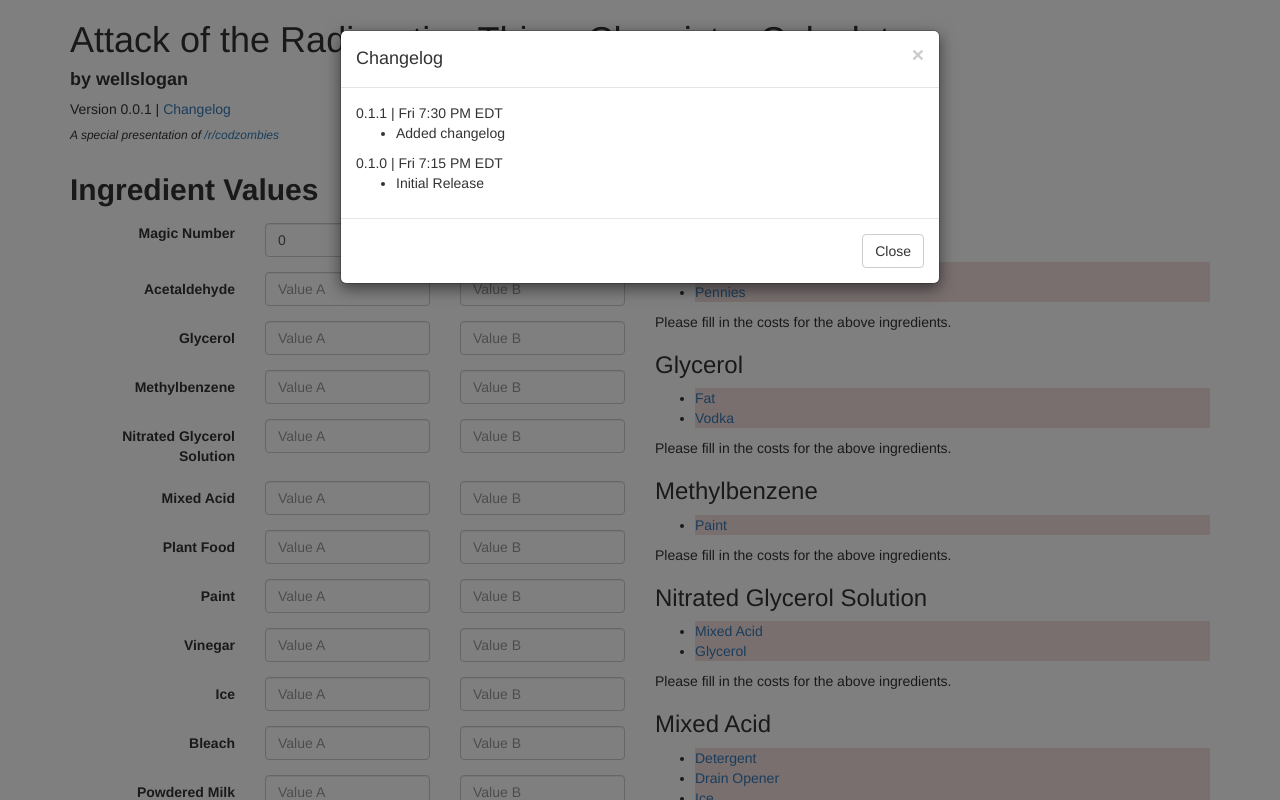
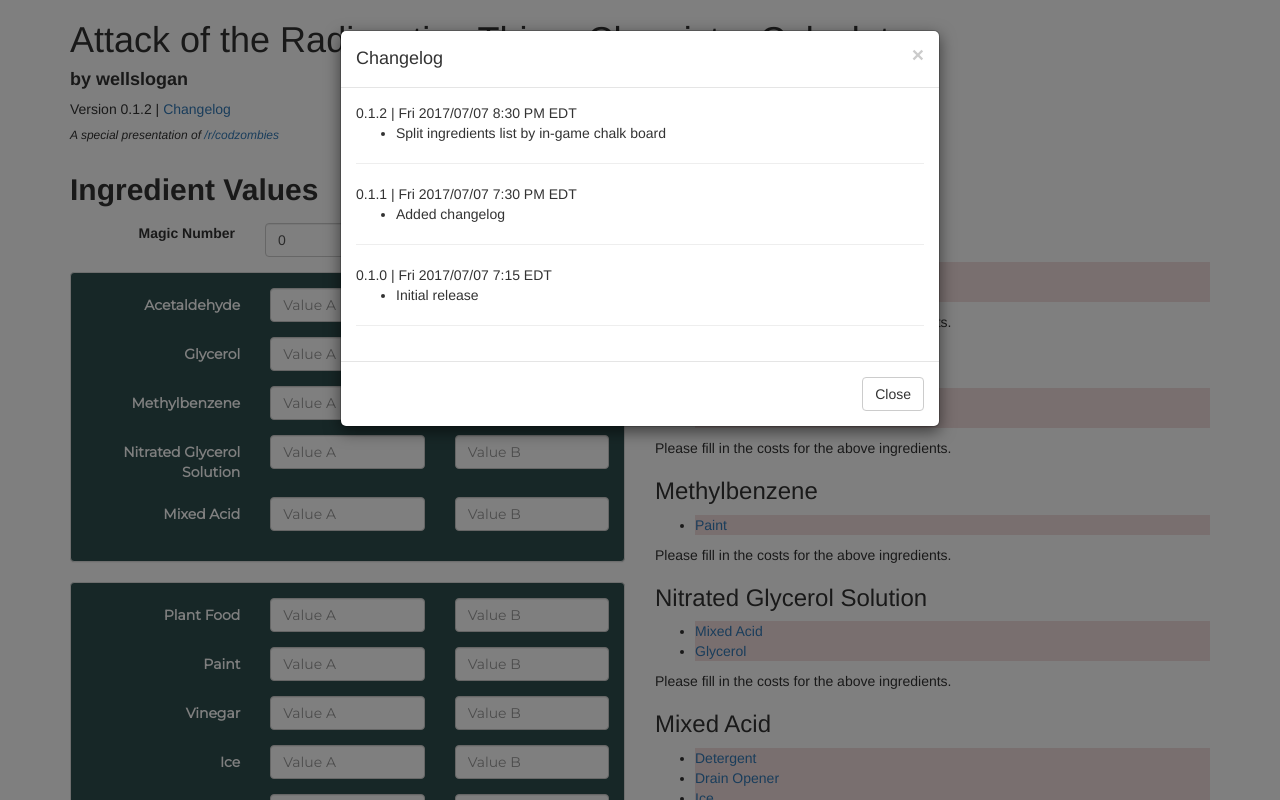
Before and after one commit to wellslogan/wellslogan.github.io, an Angular app in the folder aotrt/: page / in a window 1280 px wide. Both pictures are taken after a click on the link "Changelog". Shown: the top 800 px of the page. Built offline with nearby package versions, Linux system fonts and the light colour scheme.

Commit message:
separated ingredients list by in-game board

```diff
--- a/aotrt/src/app/app.component.css
+++ b/aotrt/src/app/app.component.css
@@ -0,0 +1,5 @@
+.board {
+    background-color: darkslategray;
+    color: white;
+    font-family: 'Montserrat', sans-serif;
+}
--- a/aotrt/src/app/app.component.html
+++ b/aotrt/src/app/app.component.html
@@ -8,14 +8,14 @@
           <h4 class="modal-title" id="changelogLabel">Changelog</h4>
         </div>
         <div class="modal-body">
-          <span>0.1.1 | Fri 7:30 PM EDT</span>
+          <div *ngFor="let entry of changelog">
+            <span>{{entry.version}} | {{entry.time}}</span>
             <ul>
-            <li>Added changelog</li>
+              <li *ngFor="let log of entry.updated">{{log}}</li>
             </ul>
-          <span>0.1.0 | Fri 7:15 PM EDT</span>
-          <ul>
-            <li>Initial Release</li>
-          </ul>
+            <span *ngIf="entry.message">{{entry.message}}</span>
+            <hr/>
+          </div>
         </div>
         <div class="modal-footer">
           <button type="button" class="btn btn-default" data-dismiss="modal">Close</button>
@@ -30,7 +30,7 @@
         Attack of the Radioactive Thing: Chemistry Calculator
       </h1>
       <h4><strong>by wellslogan</strong></h4>
-      <span>Version 0.0.1 | <a href="#" data-target="#changelog" data-toggle="modal">Changelog</a></span>
+      <span>Version {{changelog[0].version}} | <a href="#" data-target="#changelog" data-toggle="modal">Changelog</a></span>
 
       <h6><em>A special presentation of <a target="_blank" rel="noopener" href="http://reddit.com/r/codzombies">/r/codzombies</a></em></h6>
     </div>
@@ -51,7 +51,10 @@
           </div>
         </div>
 
-        <div class="form-group" *ngFor="let ingredient of ingredients">
+        <div class="panel panel-default board" *ngFor="let board of ingredients">
+          <div class="panel-body board-body">
+
+            <div class="form-group" *ngFor="let ingredient of board">
               <div *ngIf="ingredient.boardItem">
                 <a name="{{ingredient.name}}"></a>
                 <label class="col-sm-4 col-xs-4 control-label">{{ingredient.name}}</label>
@@ -64,6 +67,9 @@
                   <input [(ngModel)]="ingredient.costb" [ngModelOptions]="{standalone: true}" type="number" class="form-control" placeholder="Value B"
                   />
                 </div>
+              </div>
+            </div>
+
           </div>
         </div>
       </form>
--- a/aotrt/src/app/app.component.ts
+++ b/aotrt/src/app/app.component.ts
@@ -2,7 +2,8 @@ import { Component } from '@angular/core';
 import { InitData } from './app.initdata';
 import { Ingredient } from './models/model.ingredient';
 import { Recipe } from './models/model.recipe';
-
+import { Board } from './models/model.board';
+import { ChangelogEntry } from './models/model.changelogEntry';
 
 @Component({
   selector: 'app-root',
@@ -11,13 +12,39 @@ import { Recipe } from './models/model.recipe';
 })
 
 export class AppComponent implements IAppComponent {
+  changelog: ChangelogEntry[];
   ingredients = [];
+  boards = [];
   recipes = [];
   magicNumber = 0;
 
   constructor() {
     this.ingredients = InitData.ingredients();
     this.recipes = InitData.recipes(this.ingredients);
+
+    this.changelog = [
+      new ChangelogEntry(
+        "0.1.2",
+        "Fri 2017/07/07 8:30 PM EDT",
+        [
+          "Split ingredients list by in-game chalk board"
+        ]
+      ),
+      new ChangelogEntry(
+        "0.1.1",
+        "Fri 2017/07/07 7:30 PM EDT",
+        [
+          "Added changelog"
+        ]
+      ),
+      new ChangelogEntry(
+        "0.1.0",
+        "Fri 2017/07/07 7:15 EDT",
+        [
+          "Initial release"
+        ]
+      )
+    ]
 
   }
 
--- a/aotrt/src/app/app.initdata.ts
+++ b/aotrt/src/app/app.initdata.ts
@@ -1,47 +1,48 @@
 import { Ingredient } from './models/model.ingredient';
 import { Recipe } from './models/model.recipe';
+import { Board } from './models/model.board';
 
 let boardIngredientsList = [
-      "Acetaldehyde",
+      ["Acetaldehyde",
       "Glycerol",
       "Methylbenzene",
       "Nitrated Glycerol Solution",
-      "Mixed Acid",
-      "Plant Food",
+      "Mixed Acid"],
+      ["Plant Food",
       "Paint",
       "Vinegar",
       "Ice",
       "Bleach",
-      "Powdered Milk",
-      "Fat",
+      "Powdered Milk"],
+      ["Fat",
       "Motor Oil",
       "Wheel Cleaner",
-      "Table Salt",
-      "Racing Fuel",
+      "Table Salt"],
+      ["Racing Fuel",
       "Insect Repellant",
       "Vodka",
       "Baking Soda",
       "Detergent",
-      "Food Coloring",
-      "Drain Opener",
+      "Food Coloring"],
+      ["Drain Opener",
       "Quarters",
       "Glass Cleaner",
       "Nail Polish Remover",
       "Pennies",
-      "Pool Cleaner",
-      "Hexamine",
+      "Pool Cleaner"],
+      ["Hexamine",
       "Phenosulfonic Acid",
       "Phenol",
       "Aldehyde Sludge",
       "Formeldahyde",
-      "Dinitro"
+      "Dinitro"]
     ];
 
 let nonBoardIngredientsList = [
-      "3-methyl-2,4-di-nitrobenzene",
+      ["3-methyl-2,4-di-nitrobenzene",
       "3,4-di-nitroxy-methyl-propane",
       "Octa-hydro-2,5-nitro-3,4,7-para-zokine",
-      "1,3,5-tera-nitra-phenol"
+      "1,3,5-tera-nitra-phenol"]
     ];
 
 let recipesList = [
@@ -64,30 +65,35 @@ let recipesList = [
 
 export class InitData {
 
-  static ingredients(): Ingredient[] {
-    let result = [];
-    for (let i = 0; i < boardIngredientsList.length; i++) {
-      result = result.concat(new Ingredient(i, boardIngredientsList[i]));
-    }
+  static ingredients(): Ingredient[][] {
+    let result = boardIngredientsList.map((outerVal, outerIdx) => {
+      return outerVal.map((val, idx) => {
+        return new Ingredient(0, val);
+      });
+    });
 
-    for (let i = 0; i < nonBoardIngredientsList.length; i++) {
-      result = result.concat(new Ingredient(i + boardIngredientsList.length, nonBoardIngredientsList[i], false));
-    }
+    result = result.concat(nonBoardIngredientsList.map((outerVal, outerIdx) => {
+      return outerVal.map((val, idx) => {
+        return new Ingredient(0, val, false);
+      });
+    }));
 
     return result;
   }
 
-  static getIngredientByName(name: string, ingredients: Ingredient[]): Ingredient {
+  static getIngredientByName(name: string, ingredients: Ingredient[][]): Ingredient {
     for (let i = 0; i < ingredients.length; i++) {
-      if (ingredients[i].name === name) {
-        return ingredients[i];
+      for (let j = 0; j < ingredients[i].length; j++) {
+        if (ingredients[i][j].name === name) {
+          return ingredients[i][j];
+        }
       }
     }
     console.log('ingredient "' + name + '" not found in array');
     return undefined;
   }
 
-  static recipes(ings: Ingredient[]): Recipe[] {
+  static recipes(ings: Ingredient[][]): Recipe[] {
     let result = [];
 
     for (let i = 0; i < recipesList.length; i++) {
--- /dev/null
+++ b/aotrt/src/app/models/model.changelogEntry.ts
@@ -0,0 +1,5 @@
+export class ChangelogEntry {
+    constructor(public version: string, public time: string, public updated: string[], public message?: string) {
+
+    }
+}
--- a/aotrt/src/index.html
+++ b/aotrt/src/index.html
@@ -7,6 +7,7 @@
   <meta name="viewport" content="width=device-width, initial-scale=1">
   <link rel="icon" type="image/x-icon" href="favicon.ico">
   <link rel="stylesheet" href="https://maxcdn.bootstrapcdn.com/bootstrap/3.3.7/css/bootstrap.min.css" integrity="sha384-BVYiiSIFeK1dGmJRAkycuHAHRg32OmUcww7on3RYdg4Va+PmSTsz/K68vbdEjh4u" crossorigin="anonymous">
+  <link href="https://fonts.googleapis.com/css?family=Montserrat" rel="stylesheet">
 </head>
 <body>
   <app-root></app-root>
```
Also changed, not shown: aotrt/src/app/models/model.board.ts (added, +10 -0 lines), 8 other files (tests, documents, lock files or other folders). Lines whose indentation alone changed are shown as unchanged.
